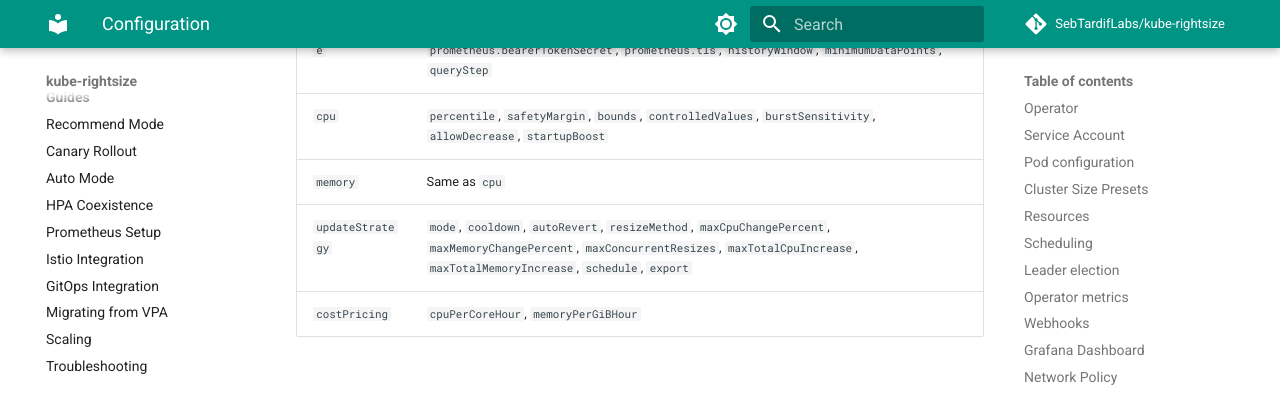
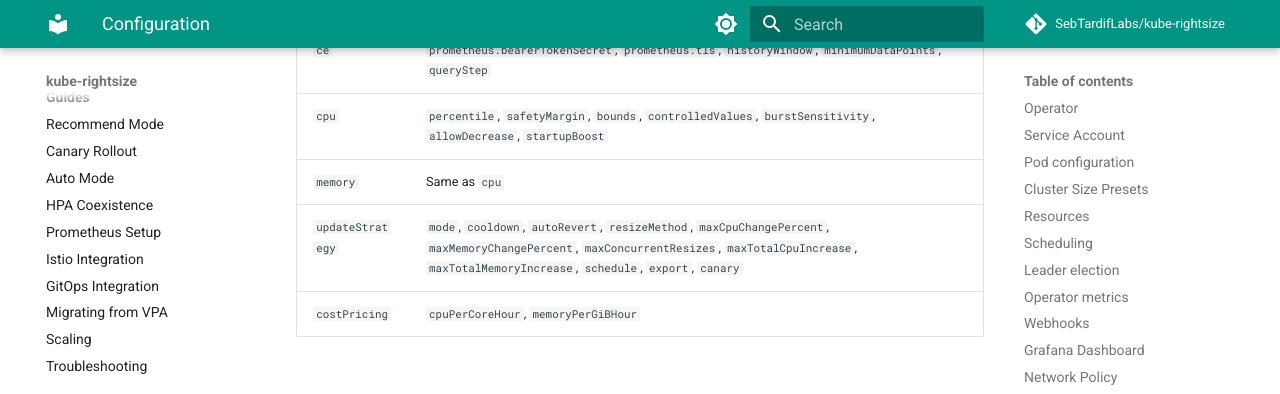
Before and after one commit to attune-io/attune, an MkDocs documentation site: the page built from docs/reference/configuration.md, in a window 1280 px wide and 900 px high, scrolled down 9227 px. Shown: the top 394 px of the window. Built offline with MkDocs 1.6.1 and Material for MkDocs 9.7.7, drawn with Linux system fonts in a browser that asks for light colours; comment, search, counter and statistics services are not loaded.

Commit message:
docs: add canary to inheritable updateStrategy fields in configuration reference
The canary config was made inheritable via mergeDefaults in cycle 1
but was missing from the Available Fields table in configuration.md.

Signed-off-by: Sebastien Tardif <sebtardif@ncf.ca>

```diff
--- a/docs/reference/configuration.md
+++ b/docs/reference/configuration.md
@@ -262,7 +262,7 @@ All fields from `RightSizeDefaults` are available in
 | `metricsSource` | `prometheus.address`, `prometheus.headers`, `prometheus.queryParameters`, `prometheus.bearerTokenSecret`, `prometheus.tls`, `historyWindow`, `minimumDataPoints`, `queryStep` |
 | `cpu` | `percentile`, `safetyMargin`, `bounds`, `controlledValues`, `burstSensitivity`, `allowDecrease`, `startupBoost` |
 | `memory` | Same as `cpu` |
-| `updateStrategy` | `mode`, `cooldown`, `autoRevert`, `resizeMethod`, `maxCpuChangePercent`, `maxMemoryChangePercent`, `maxConcurrentResizes`, `maxTotalCpuIncrease`, `maxTotalMemoryIncrease`, `schedule`, `export` |
+| `updateStrategy` | `mode`, `cooldown`, `autoRevert`, `resizeMethod`, `maxCpuChangePercent`, `maxMemoryChangePercent`, `maxConcurrentResizes`, `maxTotalCpuIncrease`, `maxTotalMemoryIncrease`, `schedule`, `export`, `canary` |
 | `costPricing` | `cpuPerCoreHour`, `memoryPerGiBHour` |
 
 ## Status Conditions
```
